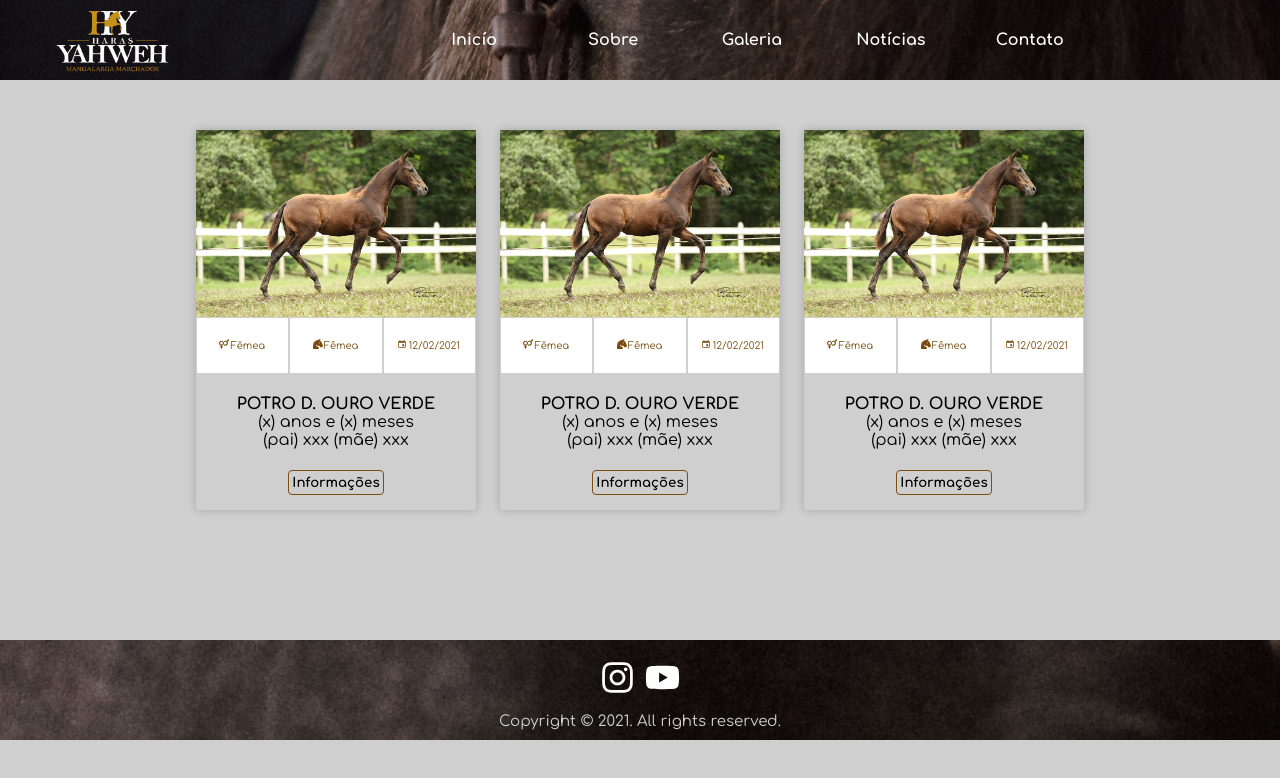
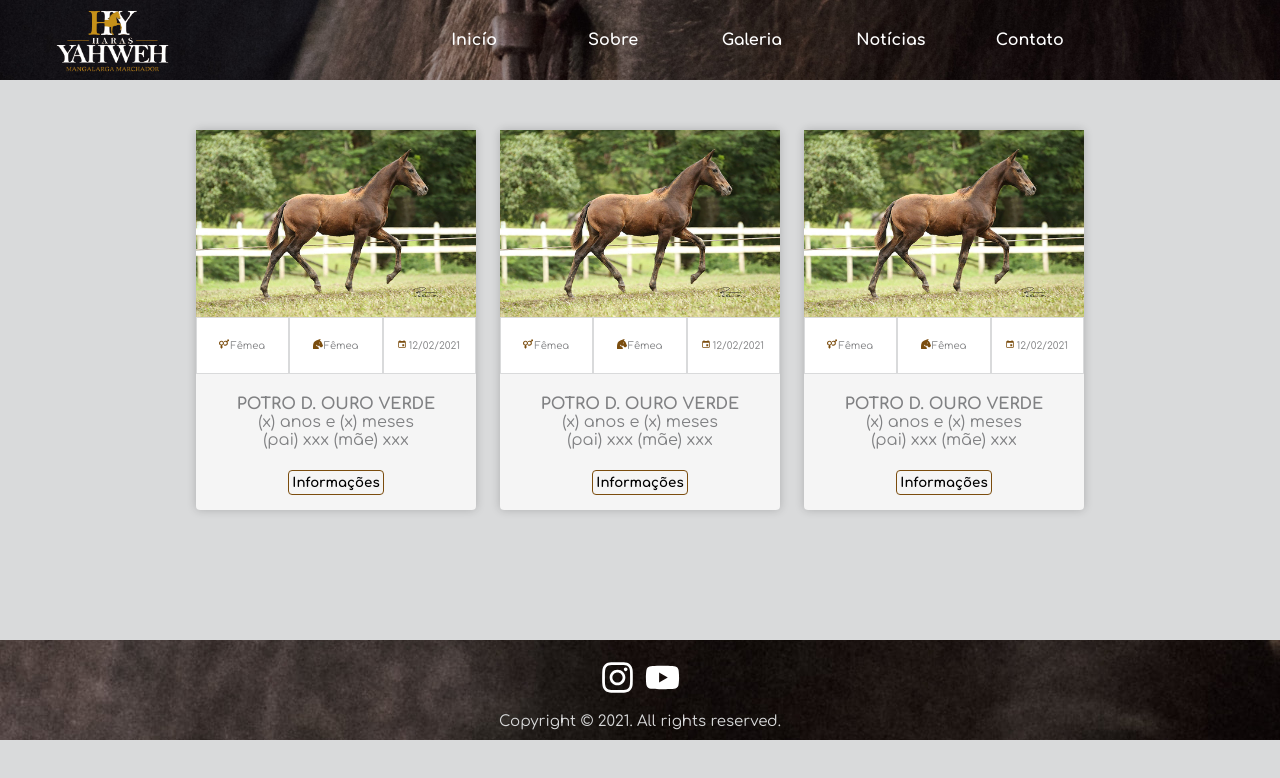
Before and after one commit to arlisson314/haras, a React (Create React App) app: page / in a window 1280 px wide. Shown: the top 778 px of the page. Built offline with nearby package versions, Linux system fonts and the light colour scheme.

Commit message:
Style: Acrescenta cores no  :root do globalStyle

```diff
--- a/src/styles/globalStyle.js
+++ b/src/styles/globalStyle.js
@@ -26,8 +26,10 @@ export default createGlobalStyle`
   :root {
     --primary: #daac11ff;
     --secundary: #7b4d0eff;
-    --tertiary: #CFCFCF;
+    --tertiary: #d9dadb;
     --primaryfont: #0e0e0eff;
     --font: #ffff;
+    --infoCards: #808183;
+    --bgCard: #f5f5f5;
   }
 `;
```
